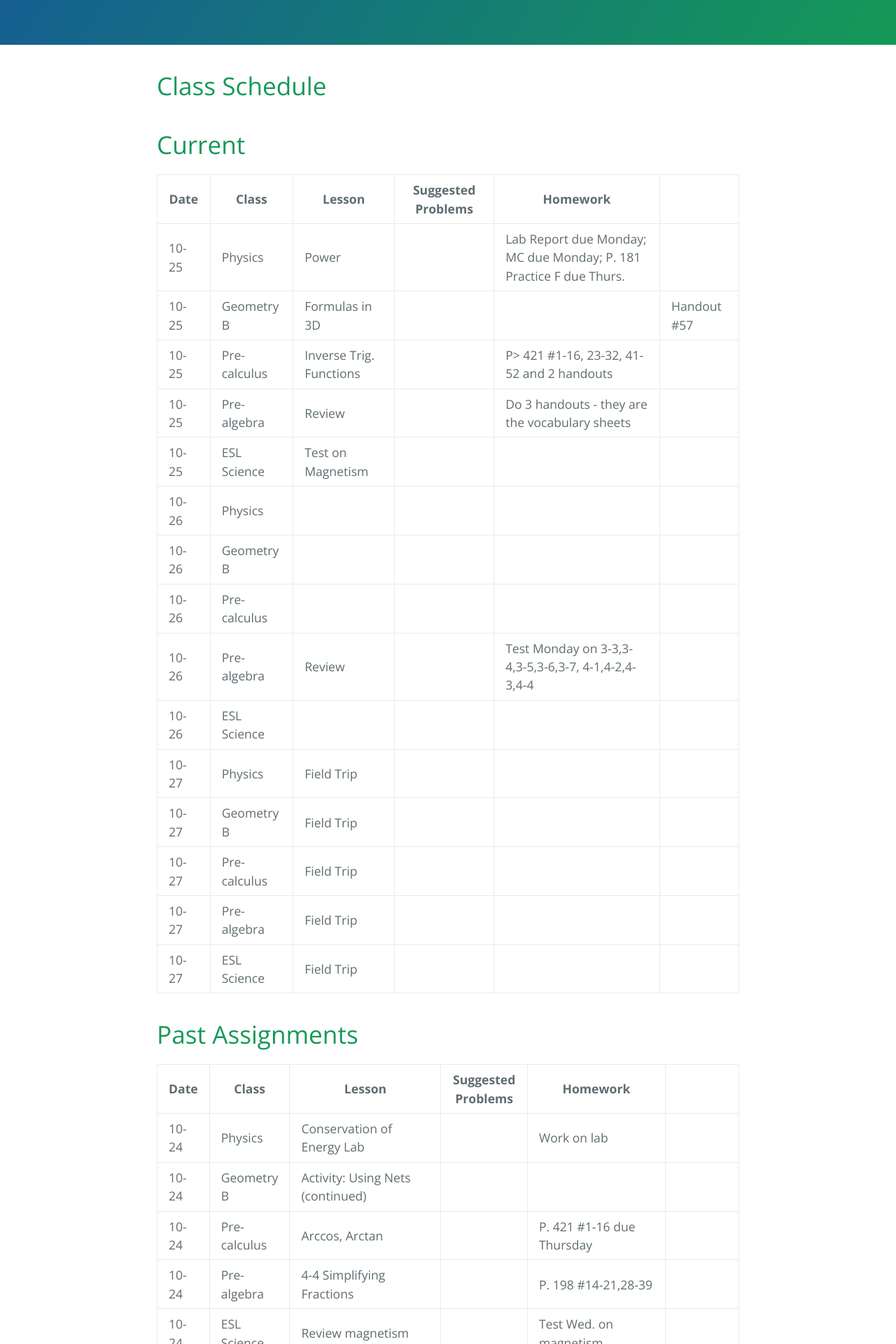
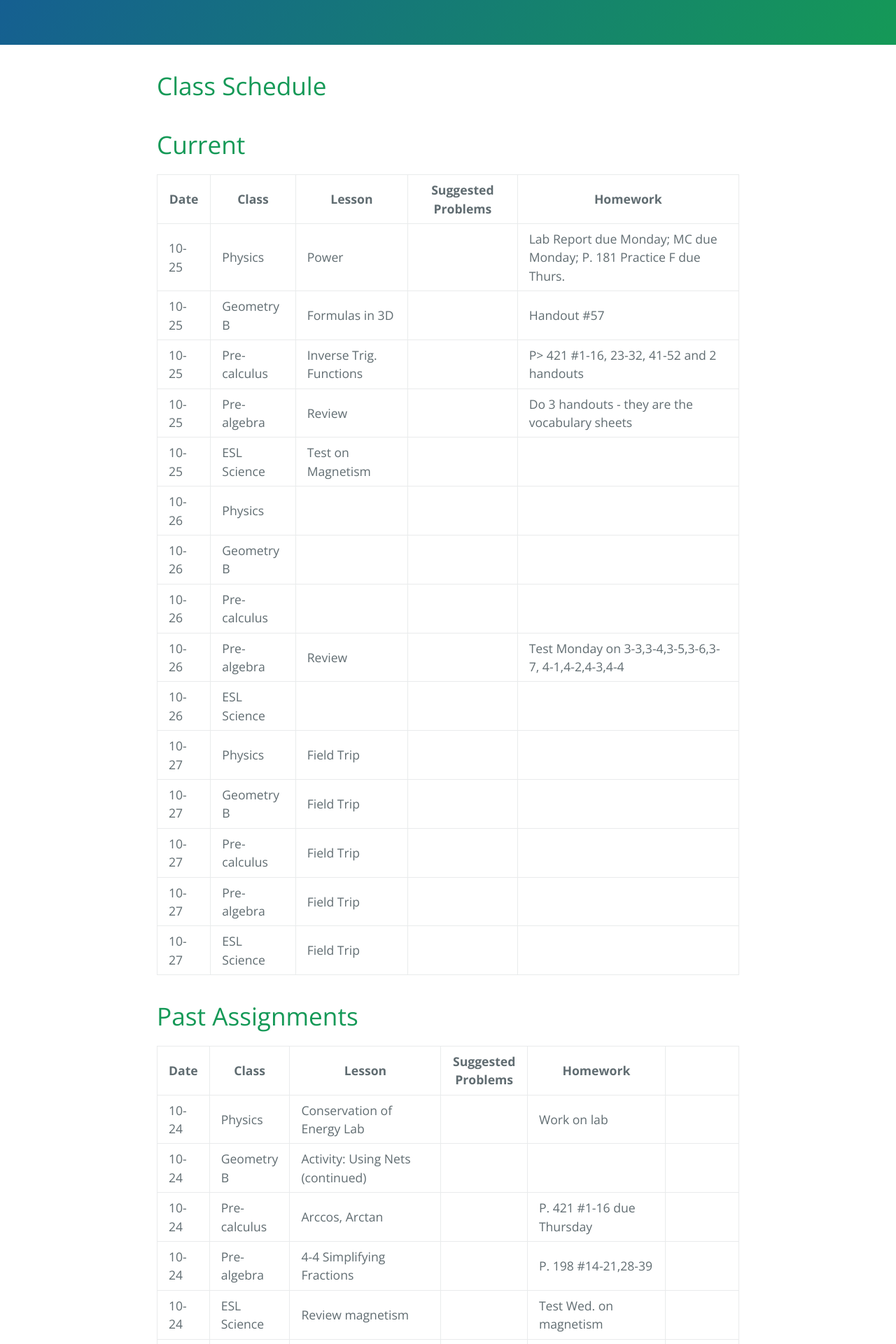
Before and after one commit to gpayoo/gpayoo, a Jekyll site: the page built from index.md, in a window 1280 px wide. Shown: the part 319-2239 px from the top of the page at 70% size. Built offline with Jekyll 4.4.1, drawn with Linux system fonts in a browser that asks for light colours; our own code applies the rules of GitHub Pages for plain Markdown files.

Commit message:
Update index.md

```diff
--- a/index.md
+++ b/index.md
@@ -11,7 +11,7 @@ layout: default
 | Date | Class | Lesson | Suggested Problems | Homework |
 | ---- | ----- | ------ | -------- | ---
 | 10-25 | Physics | Power | | Lab Report due Monday; MC due Monday; P. 181 Practice F due Thurs.
-| 10-25 | Geometry B |  Formulas in 3D | |   |  Handout #57
+| 10-25 | Geometry B |  Formulas in 3D | |   Handout #57
 | 10-25 | Pre-calculus | Inverse Trig. Functions | | P> 421 #1-16, 23-32, 41-52 and 2 handouts
 | 10-25 | Pre-algebra | Review  | | Do 3 handouts - they are the vocabulary sheets
 | 10-25 | ESL Science | Test on Magnetism |  |
```
